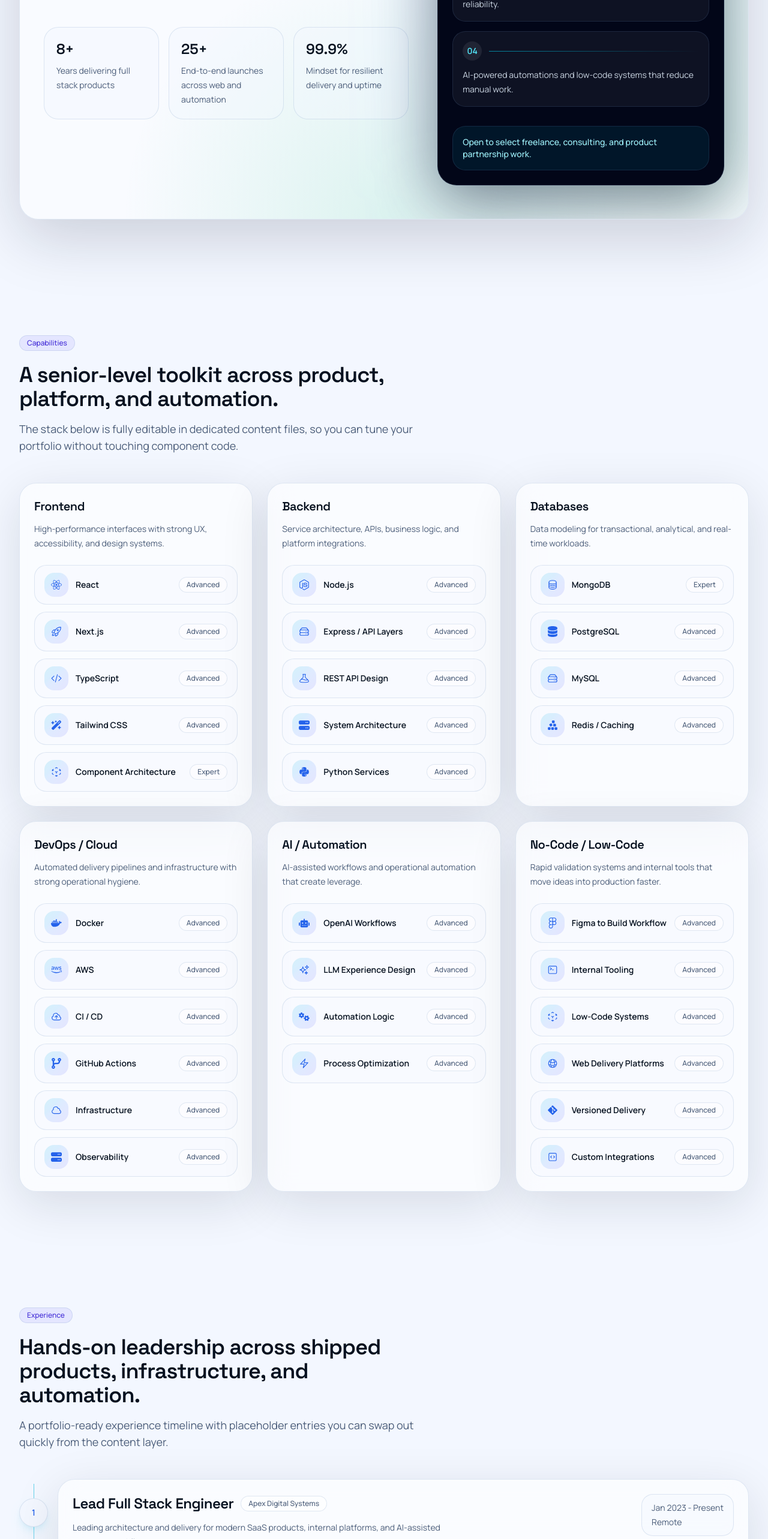
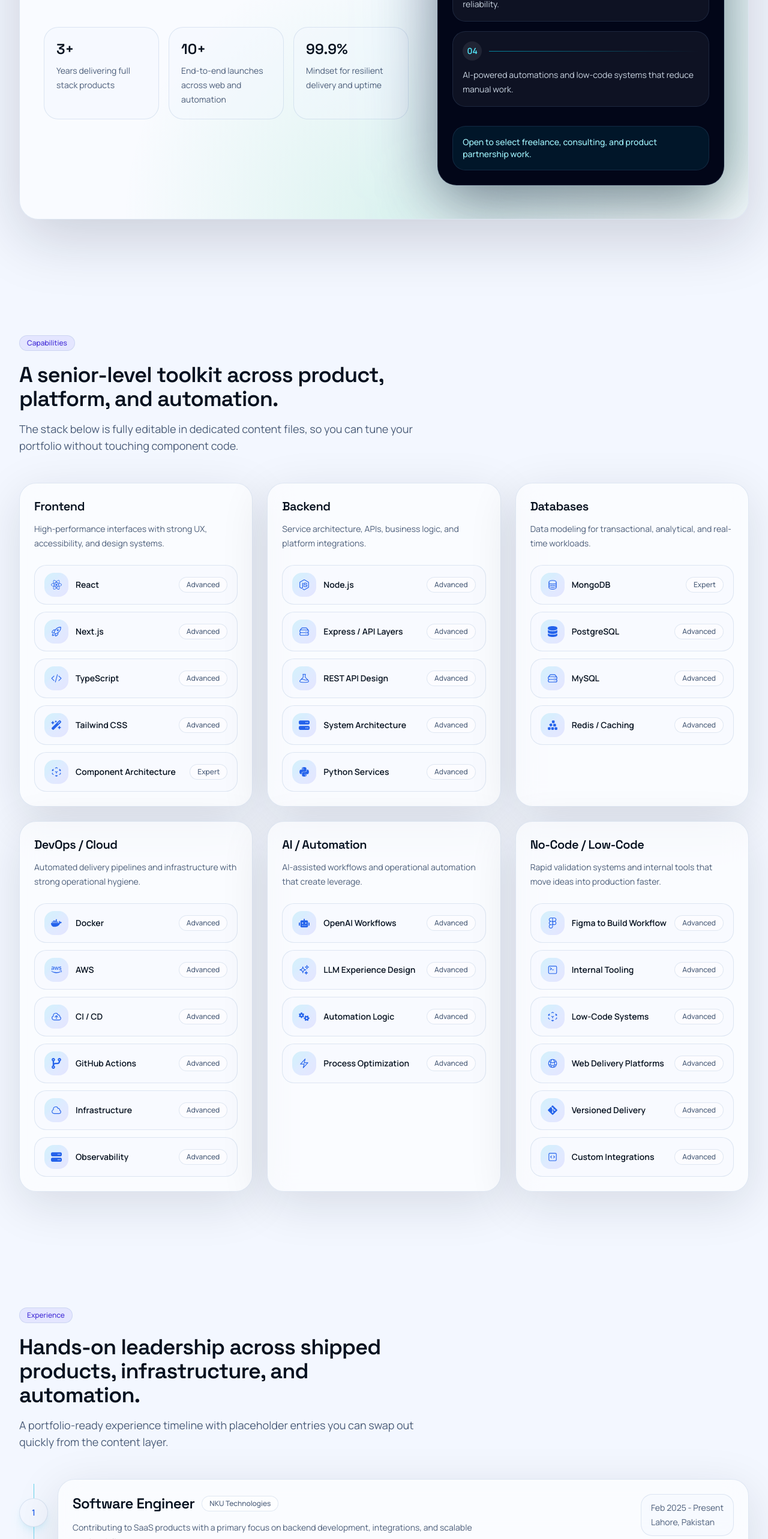
Before and after one commit to rajasadeem/portfolio, a Next.js app: page / in a window 1280 px wide. Shown: the part 1107-3673 px from the top of the page at 60% size. Built offline with nearby package versions, Linux system fonts and the light colour scheme; no server answers.

Commit message:
update content

```diff
--- a/src/components/sections/projects-section.tsx
+++ b/src/components/sections/projects-section.tsx
@@ -77,7 +77,9 @@ export function ProjectsSection() {
                       ))}
                     </div>
 
+                    {(project.githubUrl || project.liveUrl) ? (
                       <div className="flex flex-wrap gap-3">
+                        {project.githubUrl ? (
                           <a
                             href={project.githubUrl}
                             target="_blank"
@@ -87,6 +89,8 @@ export function ProjectsSection() {
                             <FaGithub className="size-4" />
                             GitHub
                           </a>
+                        ) : null}
+                        {project.liveUrl ? (
                           <a
                             href={project.liveUrl}
                             target="_blank"
@@ -96,7 +100,9 @@ export function ProjectsSection() {
                             <HiArrowTopRightOnSquare className="size-4" />
                             Live Preview
                           </a>
+                        ) : null}
                       </div>
+                    ) : null}
                   </CardContent>
                 </div>
               </div>
--- a/src/content/experience.ts
+++ b/src/content/experience.ts
@@ -2,48 +2,33 @@ import type { ExperienceItem } from "@/types/content";
 
 export const experienceItems: ExperienceItem[] = [
   {
-    company: "Apex Digital Systems",
-    role: "Lead Full Stack Engineer",
-    startDate: "Jan 2023",
+    company: "NKU Technologies",
+    role: "Software Engineer",
+    startDate: "Feb 2025",
     endDate: "Present",
-    location: "Remote",
+    location: "Lahore, Pakistan",
     description:
-      "Leading architecture and delivery for modern SaaS products, internal platforms, and AI-assisted customer workflows.",
+      "Contributing to SaaS products with a primary focus on backend development, integrations, and scalable service delivery.",
     achievements: [
-      "Directed the rebuild of a multi-tenant product platform using Next.js, Node.js, and MongoDB, improving release velocity and user retention.",
-      "Introduced CI/CD pipelines, containerized environments, and observability standards that reduced deployment friction and production regressions.",
-      "Built AI-powered support and operations automations that removed repetitive manual processing across multiple teams.",
+      "Developed and maintained scalable RESTful APIs and backend services for multiple client platforms.",
+      "Worked across Express.js, NestJS, and AWS Amplify on SaaS systems that needed maintainable backend foundations.",
+      "Collaborated on React.js frontend features and integrated third-party services to extend application functionality.",
     ],
-    technologies: ["Next.js", "TypeScript", "Node.js", "MongoDB", "Docker", "AWS"],
+    technologies: ["Express.js", "NestJS", "React.js", "AWS Amplify", "TypeScript", "MySQL", "Bubble.io", "Make.com", "Voiceflow", "Stripe"],
   },
   {
-    company: "Northstar Product Studio",
-    role: "Senior MERN Developer",
-    startDate: "May 2020",
-    endDate: "Dec 2022",
-    location: "Hybrid",
+    company: "Mercury Sols",
+    role: "Software Engineer - MERN",
+    startDate: "Oct 2023",
+    endDate: "Jan 2025",
+    location: "Lahore, Pakistan",
     description:
-      "Delivered full lifecycle product engineering for startups needing fast execution with senior-level technical ownership.",
+      "Worked on multiple client projects across frontend and backend, delivering full stack features in fast-paced team environments.",
     achievements: [
-      "Designed reusable frontend systems and API architecture across several funded startup products in healthcare, logistics, and B2B SaaS.",
-      "Shipped multiple admin dashboards, partner portals, and user-facing experiences with a strong focus on responsiveness and maintainability.",
-      "Mentored developers on architecture decisions, code quality, and production readiness as teams scaled.",
+      "Built and maintained backend systems using Node.js, Express.js, and both SQL and NoSQL databases.",
+      "Developed responsive and dynamic user interfaces using React.js, Next.js, and Tailwind CSS.",
+      "Participated in project planning by helping define scope, estimate timelines, and set delivery milestones.",
     ],
-    technologies: ["React", "Express", "MongoDB", "Tailwind CSS", "Redis", "GraphQL"],
-  },
-  {
-    company: "Orbit Automation Lab",
-    role: "Automation & Platform Engineer",
-    startDate: "Aug 2017",
-    endDate: "Apr 2020",
-    location: "Remote",
-    description:
-      "Built workflow automation products and internal tooling bridging traditional engineering with no-code operations systems.",
-    achievements: [
-      "Automated lead routing, reporting, and onboarding flows using API integrations and low-code orchestration tools.",
-      "Created lightweight platforms that let non-technical teams manage processes without developer intervention.",
-      "Established deployment templates and reusable backend services for rapid new-project launches.",
-    ],
-    technologies: ["Node.js", "Python", "Zapier", "Make", "PostgreSQL", "Nginx"],
+    technologies: ["Node.js", "Express.js", "React.js", "Next.js", "PostgreSQL", "MongoDB"],
   },
 ];
--- a/src/content/hero.ts
+++ b/src/content/hero.ts
@@ -29,8 +29,8 @@ export const heroContent: HeroContent = {
     "AI-powered automations and low-code systems that reduce manual work.",
   ],
   stats: [
-    { value: "8+", label: "Years delivering full stack products" },
-    { value: "25+", label: "End-to-end launches across web and automation" },
+    { value: "3+", label: "Years delivering full stack products" },
+    { value: "10+", label: "End-to-end launches across web and automation" },
     { value: "99.9%", label: "Mindset for resilient delivery and uptime" },
   ],
 };
--- a/src/content/projects.ts
+++ b/src/content/projects.ts
@@ -2,52 +2,34 @@ import type { ProjectItem } from "@/types/content";
 
 export const projectItems: ProjectItem[] = [
   {
-    slug: "atlas-commerce-cloud",
-    title: "Atlas Commerce Cloud",
-    description: "Enterprise storefront and operations suite for a scaling DTC brand.",
+    slug: "doc-africa",
+    title: "Doc Africa",
+    description: "AI-powered healthcare consultation platform with structured symptom capture and secure API workflows.",
     summary:
-      "A premium multi-surface commerce platform with customer storefronts, role-based operations dashboards, automation hooks, and deployment pipelines tuned for rapid iteration.",
-    techStack: ["Next.js 15", "TypeScript", "Node.js", "MongoDB", "Redis", "AWS"],
+      "Built backend APIs and data structures that support an AI-assisted medical consultation flow, helping the platform collect symptoms and deliver structured reports for follow-up care.",
+    techStack: ["Express.js", "PostgreSQL", "React Native", "TypeScript"],
     image: "/projects/atlas-commerce.svg",
-    githubUrl: "https://github.com/yourusername/atlas-commerce-cloud",
-    liveUrl: "https://example.com/atlas-commerce-cloud",
-    category: ["Featured", "Full Stack", "E-commerce"],
+    category: ["Featured", "Healthcare", "AI Workflow"],
     featured: true,
   },
   {
-    slug: "ops-pilot-ai",
-    title: "OpsPilot AI",
-    description: "AI automation workspace for support, CRM syncing, and operations triage.",
+    slug: "focal",
+    title: "Focal",
+    description: "Integration-focused backend service for ERP workflows and third-party platform synchronization.",
     summary:
-      "A workflow system that combines LLM-powered classification, human review checkpoints, and back-office automations to reduce response times and repetitive operations load.",
-    techStack: ["Next.js", "OpenAI", "Node.js", "PostgreSQL", "Docker"],
+      "Developed a dedicated Node.js and NestJS microservice for a Laravel ERP ecosystem, connecting platforms like Gusto, ShipHero, WooCommerce, and eBay through scheduled jobs and background workers.",
+    techStack: ["Node.js", "NestJS", "MySQL", "TypeScript", "Redis", "BullMQ", "AWS"],
     image: "/projects/opspilot-ai.svg",
-    githubUrl: "https://github.com/yourusername/opspilot-ai",
-    liveUrl: "https://example.com/opspilot-ai",
-    category: ["AI Automation", "Internal Tools"],
+    category: ["SaaS", "Integrations", "Backend"],
   },
   {
-    slug: "launchpad-workflows",
-    title: "LaunchPad Workflows",
-    description: "Low-code client operations hub for fast-moving service teams.",
+    slug: "parks-for-pups",
+    title: "ParksForPups",
+    description: "Pet park booking SaaS with subscriptions, admin workflows, and customer-facing reservation flows.",
     summary:
-      "A hybrid no-code and custom-code delivery system connecting forms, approvals, CRMs, and reporting into a coherent client experience.",
-    techStack: ["Retool", "Make", "Node.js", "PostgreSQL", "Vercel"],
+      "Delivered core booking and payment functionality for a pet services platform, including Stripe-powered subscriptions, admin capabilities, and a polished React-based user experience.",
+    techStack: ["Express.js", "PostgreSQL", "React.js", "TypeScript", "Stripe"],
     image: "/projects/launchpad-workflows.svg",
-    githubUrl: "https://github.com/yourusername/launchpad-workflows",
-    liveUrl: "https://example.com/launchpad-workflows",
-    category: ["No-Code", "Automation"],
-  },
-  {
-    slug: "signal-devops-console",
-    title: "Signal DevOps Console",
-    description: "Deployment observability dashboard for engineering and platform teams.",
-    summary:
-      "A monitoring and release management interface for surfacing environment health, deployment confidence, and incident context in one operational layer.",
-    techStack: ["React", "TypeScript", "Docker", "GitHub Actions", "AWS"],
-    image: "/projects/signal-devops.svg",
-    githubUrl: "https://github.com/yourusername/signal-devops-console",
-    liveUrl: "https://example.com/signal-devops-console",
-    category: ["DevOps", "Platform"],
+    category: ["SaaS", "Payments", "Full Stack"],
   },
 ];
--- a/src/types/content.ts
+++ b/src/types/content.ts
@@ -94,8 +94,8 @@ export interface ProjectItem {
   summary: string;
   techStack: string[];
   image: string;
-  githubUrl: string;
-  liveUrl: string;
+  githubUrl?: string;
+  liveUrl?: string;
   category: string[];
   featured?: boolean;
 }
```
Also changed, not shown: src/content/social.ts (+11 -11 lines), src/content/site.ts (line endings or trailing spaces), 1 other file (tests, documents, lock files or other folders). Lines whose indentation alone changed are shown as unchanged.
